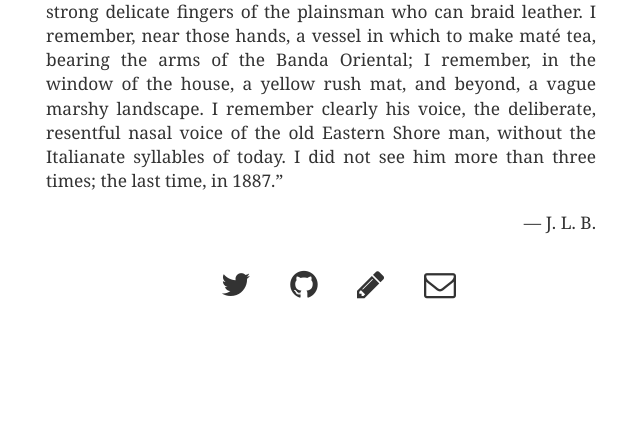
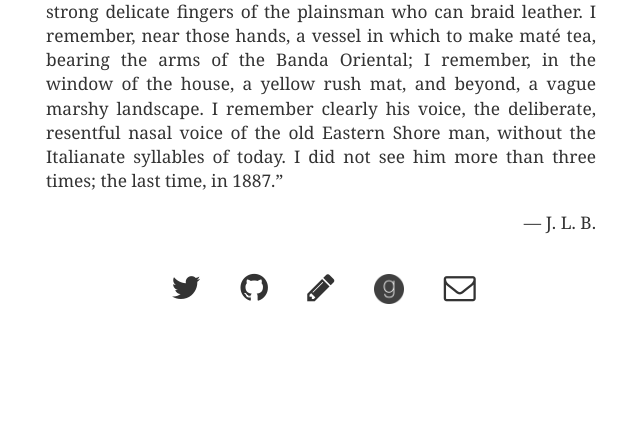
Before and after one commit to daviddavis/memorious, a Flask app: page / in a window 1280 px wide. Shown: the part 435-866 px from the top of the page, without its empty margins (319-959 px from the left). Before the commit the page ends 734 px from the top, so only its background shows below. Run offline with Flask 2, Linux system fonts and the light colour scheme; some libraries are stand-ins or nearby versions; some web fonts are replaced.

Commit message:
Adding goodreads link

```diff
--- a/wsgi/templates/index.html
+++ b/wsgi/templates/index.html
@@ -24,12 +24,19 @@
     .links {
       text-align: center;
       margin-top: 2em;
+      padding-right: 30px;
     }
     .links a {
       font-size: 24pt;
     }
     .links a:first {
       margin-left: 0;
+    }
+    img.goodreads {
+      opacity: .75;
+      top: 5px;
+      position: relative;
+      width: 30px;
     }
   </style>
   <link href='https://fonts.googleapis.com/css?family=Alike' rel='stylesheet' type='text/css'>
@@ -64,6 +71,7 @@
       <a href="https://twitter.com/davidtdavis"><i class="fa fa-twitter"></i></a>
       <a href="https://github.com/daviddavis"><i class="fa fa-github"></i></a>
       <a href="http://blog.memorious.net"><i class="fa fa-pencil"></i></a>
+      <a href="http://goodreads.com/daviddavis"><img src="/static/goodreads.png" alt="goodreads" class="goodreads" /></a>
       <a href="mailto:&#109;&#097;&#105;&#108;&#064;&#109;&#101;&#109;&#111;&#114;&#105;&#111;&#117;&#115;&#046;&#110;&#101;&#116;"><i class="fa fa-envelope-o"></i></a>
     </p>
   </div>
```
Also changed, not shown: wsgi/static/goodreads.png (added).
